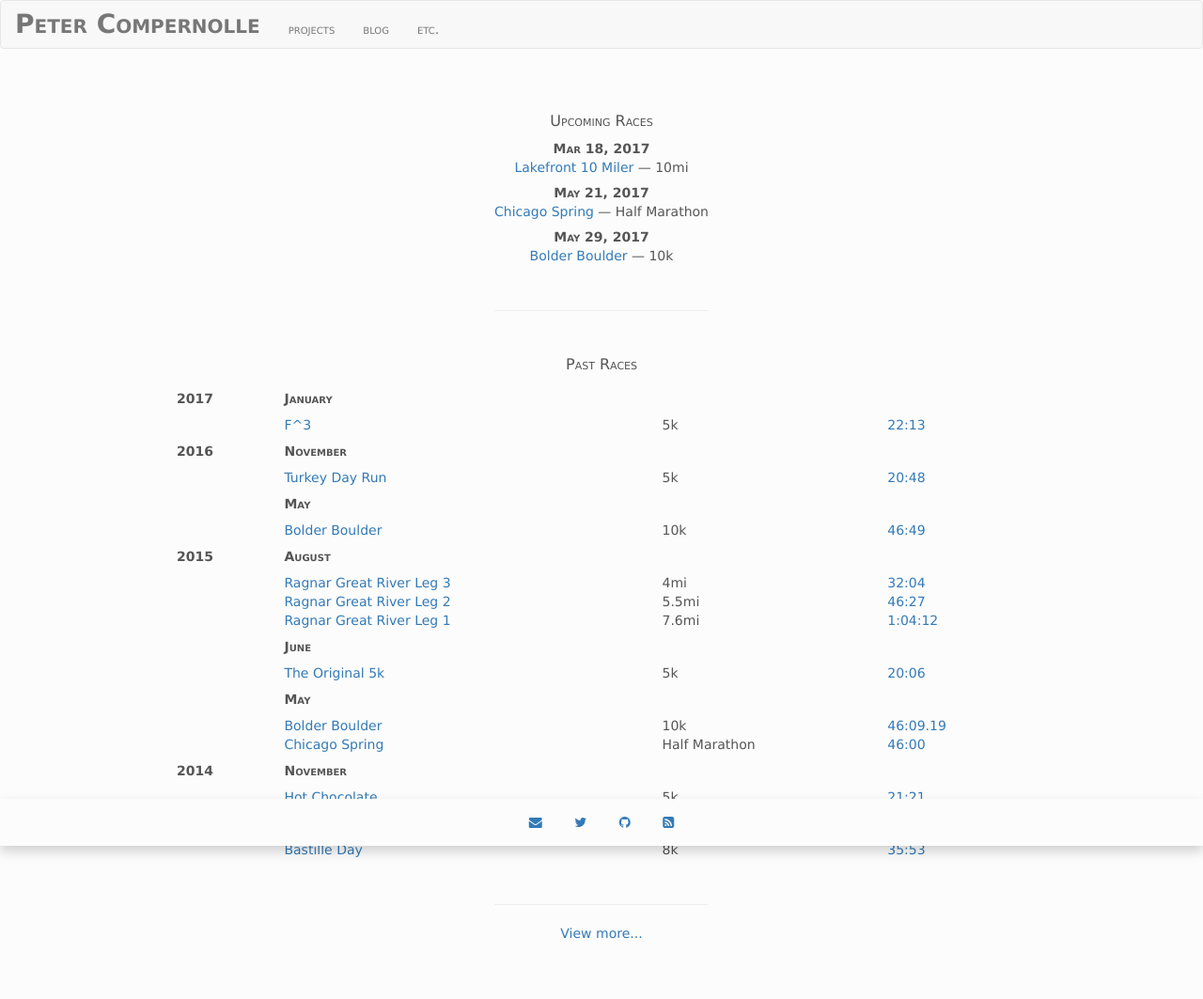
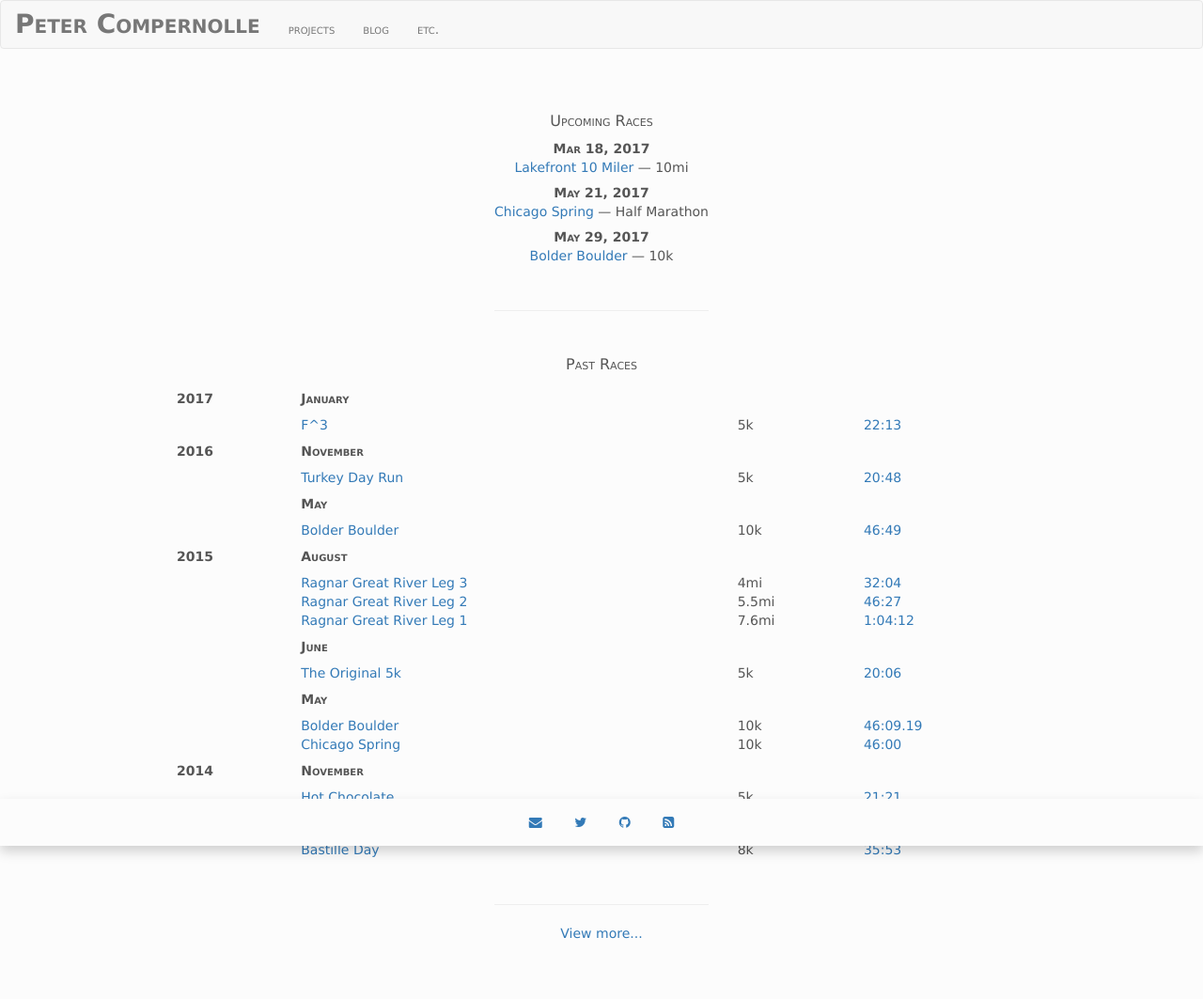
Before and after one commit to thelowlypeon/thelowlypeon.github.io, a Jekyll site: the page built from races.html, in a window 1280 px wide. Shown: the whole page at 94% size. Built offline with Jekyll 4.4.1, drawn with Linux system fonts in a browser that asks for light colours.

Commit message:
fixes distance for a 10k mistakenly marked as half

```diff
--- a/_data/races.yml
+++ b/_data/races.yml
@@ -13,7 +13,7 @@
 - name: Chicago Spring
   url: http://www.run131series.com/chicago/
   date: 2015-05-17
-  distance: Half Marathon
+  distance: 10k
   time: '46:00'
   results_url: https://results.chronotrack.com/event/results/event/event-8604?lc=en
 - name: Bolder Boulder
```
